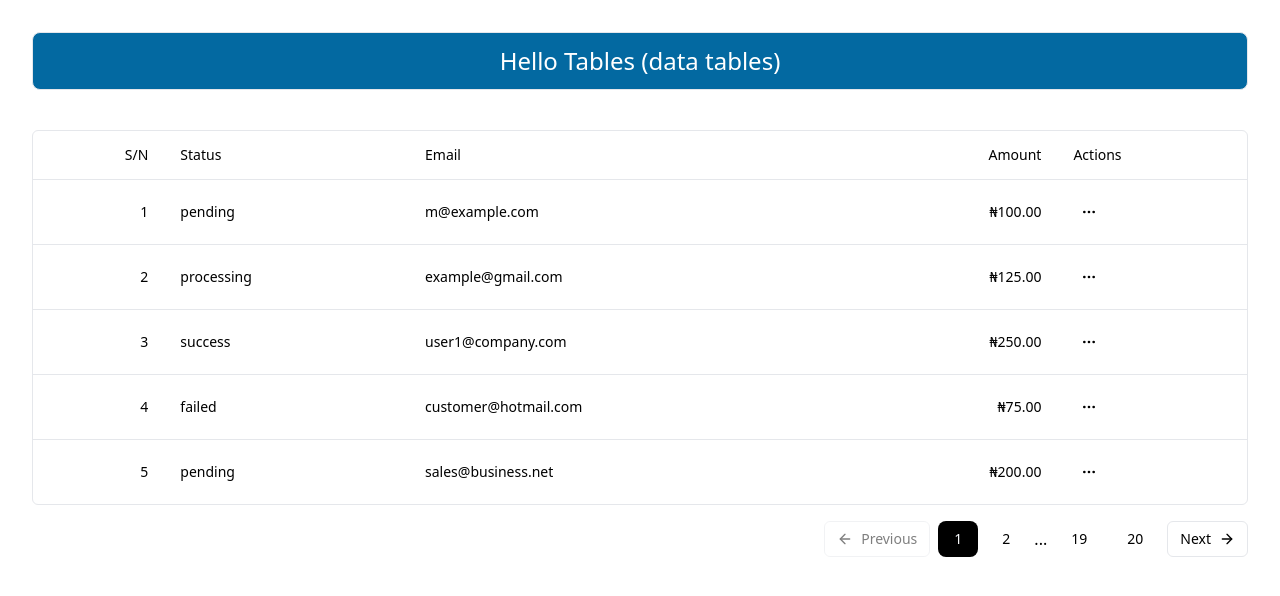
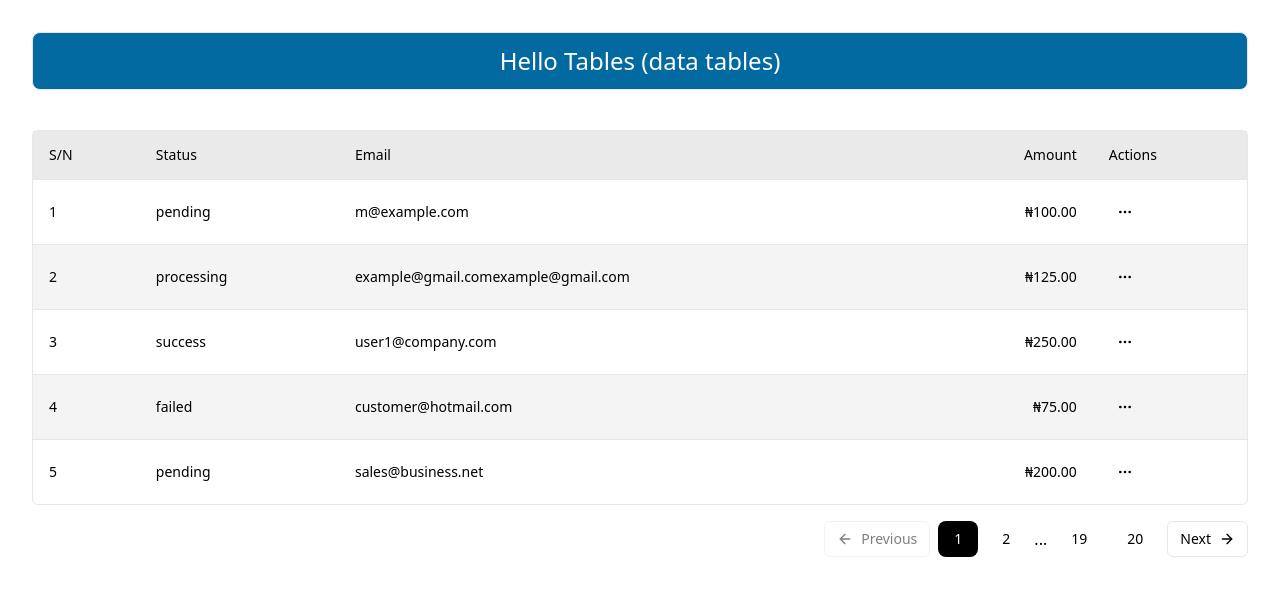
Before and after one commit to m6code/custom_tables_react, a React (Vite) app: page / in a window 1280 px wide. Shown: the top 596 px of the page. Built offline with nearby package versions, Linux system fonts and the light colour scheme.

Commit message:
Style table rows - alternating

```diff
--- a/src/payments/PaymentData.tsx
+++ b/src/payments/PaymentData.tsx
@@ -12,7 +12,7 @@ export const payments: Payment[] = [
     id: '489e1d42',
     amount: 125,
     status: 'processing',
-    email: 'example@gmail.com',
+    email: 'example@gmail.comexample@gmail.com',
   },
   {
     id: 'b3f7a2c1',
--- a/src/payments/columns.tsx
+++ b/src/payments/columns.tsx
@@ -15,9 +15,9 @@ import { Payment } from '@/payments/PaymentData.tsx';
 export const columns: ColumnDef<Payment>[] = [
   {
     accessorKey: 's_n',
-    header: () => <div className="text-right">S/N</div>,
+    header: () => <div className="text-left">S/N</div>,
     cell: ({ row }) => {
-      return <div className="p-0 text-right">{row.getValue('s_n')}</div>;
+      return <div className="p-0 text-left">{row.getValue('s_n')}</div>;
     },
   },
   {
--- a/src/payments/data-table.tsx
+++ b/src/payments/data-table.tsx
@@ -71,7 +71,7 @@ export function DataTable<TData, TValue>({
     <div>
       <div className="rounded-md border">
         <Table>
-          <TableHeader>
+          <TableHeader className="bg-[#EAEAEA]">
             {table.getHeaderGroups().map((headerGroup) => (
               <TableRow key={headerGroup.id}>
                 {headerGroup.headers.map((header) => {
@@ -89,7 +89,7 @@ export function DataTable<TData, TValue>({
               </TableRow>
             ))}
           </TableHeader>
-          <TableBody>
+          <TableBody className="[&_tr:nth-child(even)]:bg-[#EAEAEA80]">
             {table.getRowModel().rows?.length ? (
               table.getRowModel().rows.map((row) => (
                 <TableRow
@@ -132,13 +132,6 @@ export function DataTable<TData, TValue>({
           <ArrowLeft />
           Previous
         </Button>
-        {/*<div className="page-indicator flex items-center space-x-2 py-4">*/}
-        {/*  <p>Page {pagination.pageIndex + 1}</p>*/}
-        {/*  <p>of</p>*/}
-        {/*  <p>*/}
-        {/*    {table.getPageCount()} - Total {table.getRowCount()}*/}
-        {/*  </p>*/}
-        {/*</div>*/}
         <Button
           variant={pagination.pageIndex === 0 ? 'default' : 'ghost'}
           size="sm"
```
